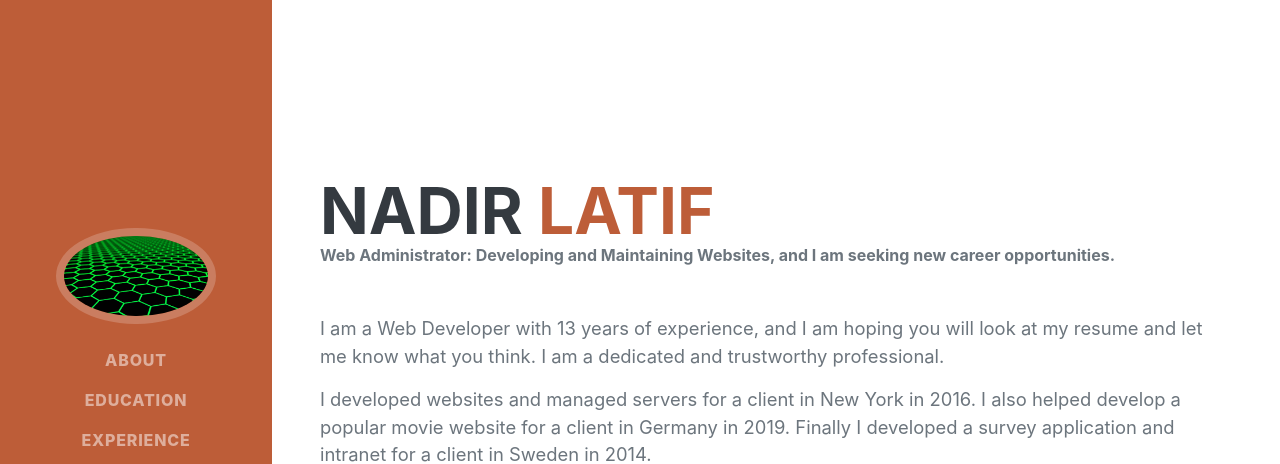
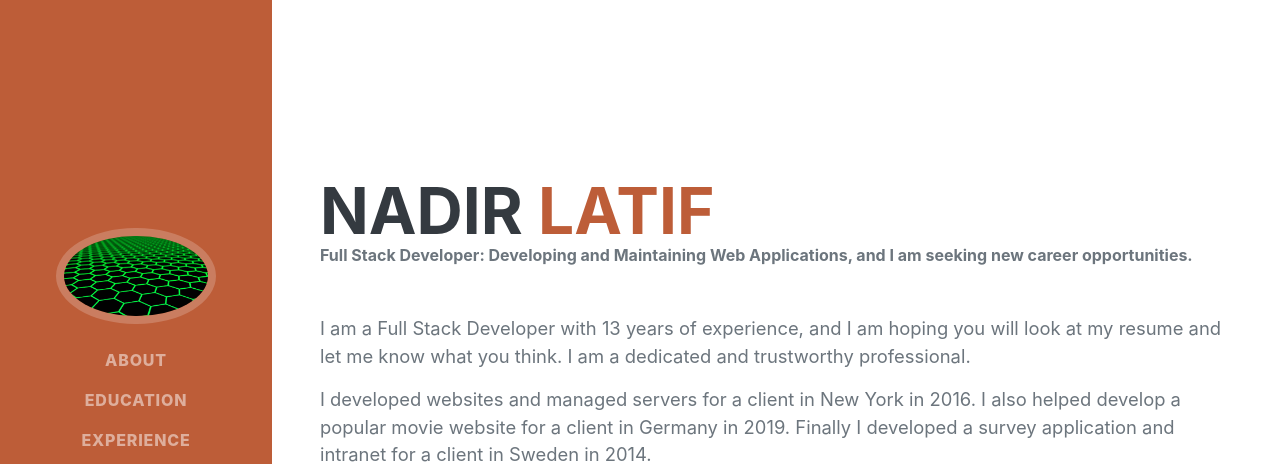
Before and after one commit to pakjiddat/portfolio, a plain HTML site: page index.html in a window 1280 px wide. Shown: the top 464 px of the page. Drawn offline with nearby package versions, Linux system fonts and the light colour scheme; a web font is replaced by a local one.

Commit message:
Update headline and summary

```diff
--- a/index.html
+++ b/index.html
@@ -44,9 +44,9 @@
                   <span class="text-primary">Latif</span>
                </h1>
                <div class="mb-5">
-                  <b>Web Administrator: Developing and Maintaining Websites, and I am seeking new career opportunities.</b>
+                  <b>Full Stack Developer: Developing and Maintaining Web Applications, and I am seeking new career opportunities.</b>
                </div>
-               <p class="lead">I am a Web Developer with 13 years of experience, and I am hoping you will look at my resume and let me know what you think. I am a dedicated and trustworthy professional.</p>
+               <p class="lead">I am a Full Stack Developer with 13 years of experience, and I am hoping you will look at my resume and let me know what you think. I am a dedicated and trustworthy professional.</p>
                <p class="lead">I developed websites and managed servers for a client in New York in 2016. I also helped develop a popular movie website for a client in Germany in 2019. Finally I developed a survey application and intranet for a client in Sweden in 2014.</p>
 
                <div class="social-icons">
```
